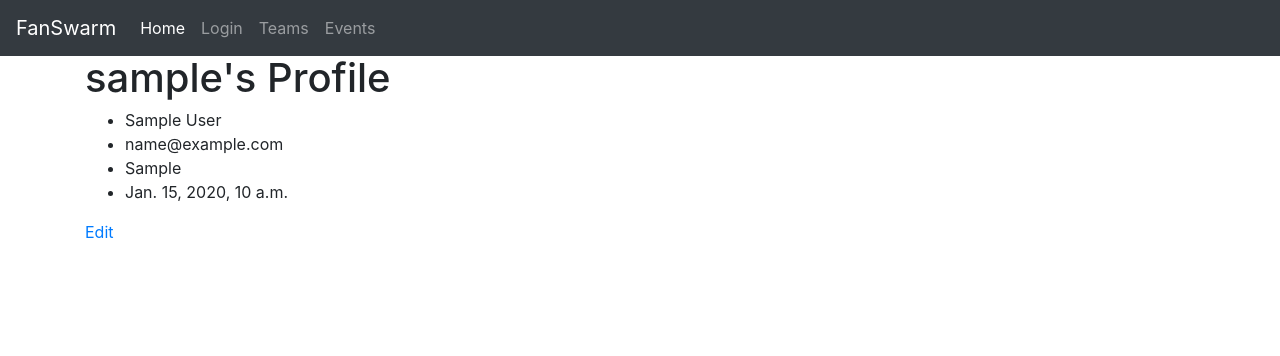
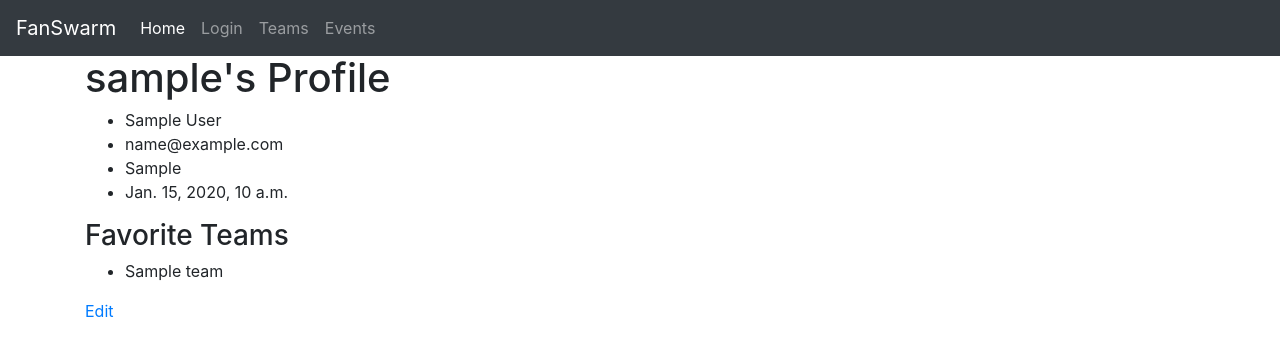
Before and after one commit to jusgolds/FanSwarm, a Django app: page /profile/1/ in a window 1280 px wide. Shown: the top 356 px of the page. Run offline with Django 3.2, Linux system fonts and the light colour scheme; tables that the repository leaves empty hold one stand-in row (values such as "Sample post"); some libraries are stand-ins or nearby versions.

Commit message:
Fix Models for Favorite Teams

```diff
--- a/fanswarm/templates/user_detail.html
+++ b/fanswarm/templates/user_detail.html
@@ -11,6 +11,13 @@
   <li>{{ user.member_since }}</li>
 </ul>
 
+<h3>Favorite Teams</h3>
+<ul>
+  {% for team in user.favorite_teams.all %}
+  <li>{{ team }}</li>
+  {% endfor %}
+</ul>
+
 <a href="{% url 'user-edit' user_id=user.id %}">Edit</a>
 
 {% endblock %}
--- a/fs/models.py
+++ b/fs/models.py
@@ -44,13 +44,14 @@ class User(models.Model):
     zip_code = models.CharField(max_length=5, blank=True)
     phone_num = PhoneNumberField(default=None, blank=True)
     member_since = models.DateTimeField(auto_now_add=True)
+    favorite_teams = models.ManyToManyField(Team, blank=True, through='FavoriteTeam', related_name='favorite_users')
 
     def __str__(self):
         return self.username
 
 class FavoriteTeam(models.Model):
-    user_id = models.ManyToManyField(User)
-    fav_team = models.ManyToManyField(Team)
+    user = models.ForeignKey(User, on_delete=models.CASCADE)
+    fav_team = models.ForeignKey(Team, on_delete=models.CASCADE)
 
 class Event(models.Model):
     owner = models.ForeignKey(User, on_delete=models.CASCADE, default=None)
--- a/fs/views.py
+++ b/fs/views.py
@@ -17,7 +17,7 @@ class UserEditView(UpdateView):
     model = User
     fields = ['email', 'user_location']
     template_name = 'user_edit.html'
-    success_field = '/thanks/'
+    success_url = '/thanks/'
     slug_field = 'id'
     slug_url_kwarg = 'user_id'
 
```
Also changed, not shown: fs/migrations/0012_auto_20180225_2023.py (added), fs/migrations/0013_auto_20180225_2029.py (added).
